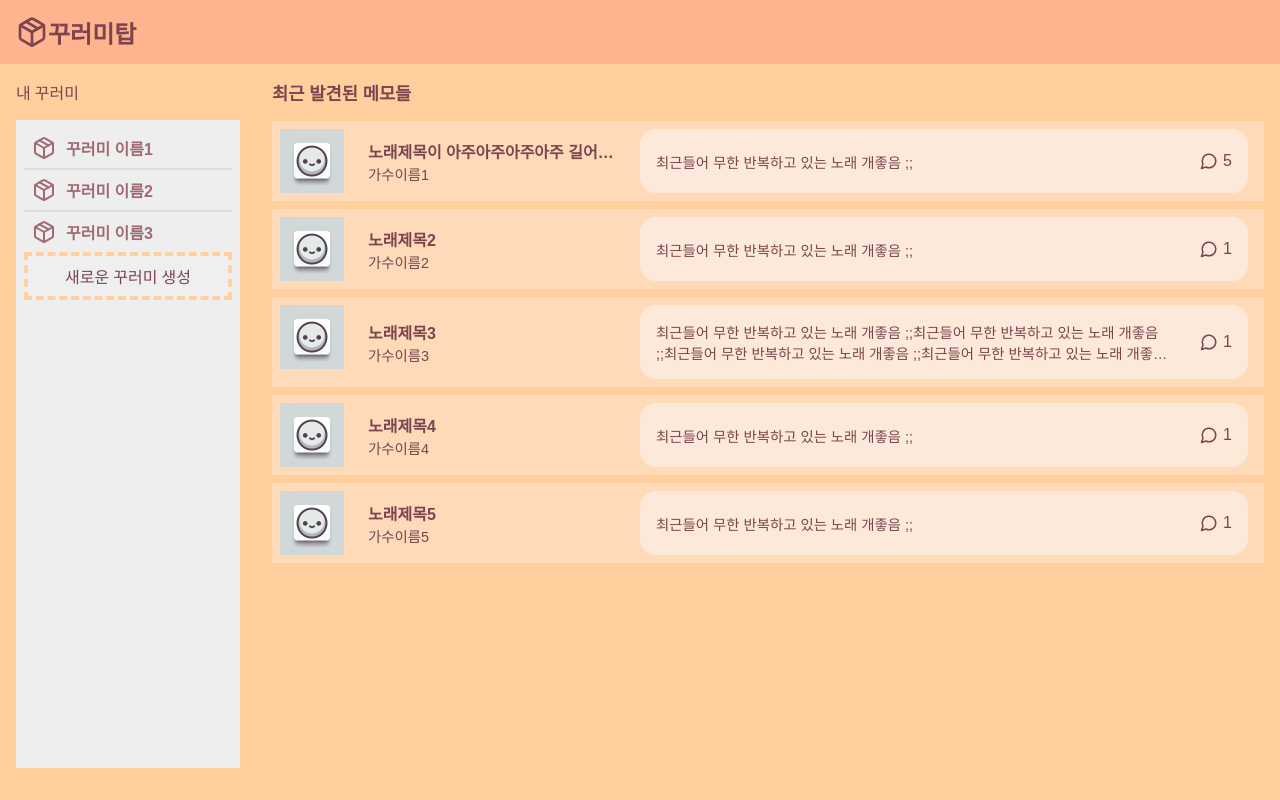
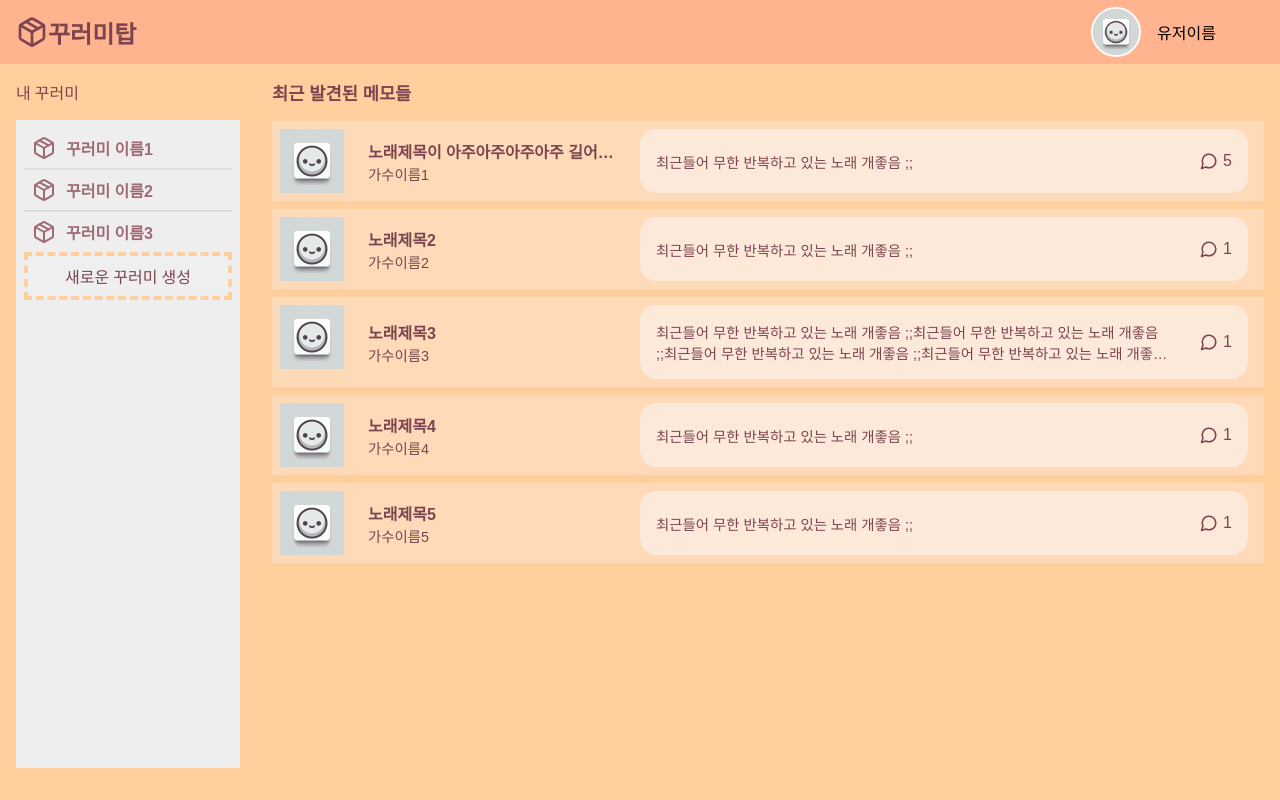
Before and after one commit to R3pic/kuromitop_front, a Next.js app: page / in a window 1280 px wide. Built offline with nearby package versions, Linux system fonts and the light colour scheme; a web font is replaced by a local one.

Commit message:
feat: 헤더 아이콘 추가

```diff
--- a/src/app/_components/Header.module.css
+++ b/src/app/_components/Header.module.css
@@ -16,8 +16,29 @@
     color: #7C444F;
 }
 
-.site-name {
+.siteName {
     color: #7C444F;
     font-weight: 800;
     font-size: 1.5rem;
 }
+
+.toolBar {
+    display: flex;
+    margin-left: auto;
+    margin-right: 4rem;
+    align-items: center;
+}
+
+.profile {
+    display: flex;
+    align-items: center;
+}
+
+.profileIcon {
+    border-radius: 50%;
+    border: 2px solid white;
+}
+
+.userName {
+    margin-left: 1rem;
+}
--- a/src/app/_components/Header.tsx
+++ b/src/app/_components/Header.tsx
@@ -1,14 +1,24 @@
 import Link from 'next/link';
 import style from './Header.module.css';
 import { Package } from 'lucide-react';
+import Image from 'next/image';
 
 export default function Header() {
+    const username = '유저이름';
+
     return (
         <header className={style.header}>
             <Link href={'/'} className={style.brand}>
                 <Package className={style.icon} size='2rem'/>
-                <span className={style['site-name']}>꾸러미탑</span>
+                <span className={style.siteName}>꾸러미탑</span>
             </Link>
+
+            <div className={style.toolBar}>
+                <div className={style.profile}>
+                    <Image className={style.profileIcon} src={'/profile.webp'} width={50} height={50} alt={'profile icon'}/>
+                    <span className={style.userName}>{ username }</span>
+                </div>
+            </div>
         </header>
     );
 }
```
